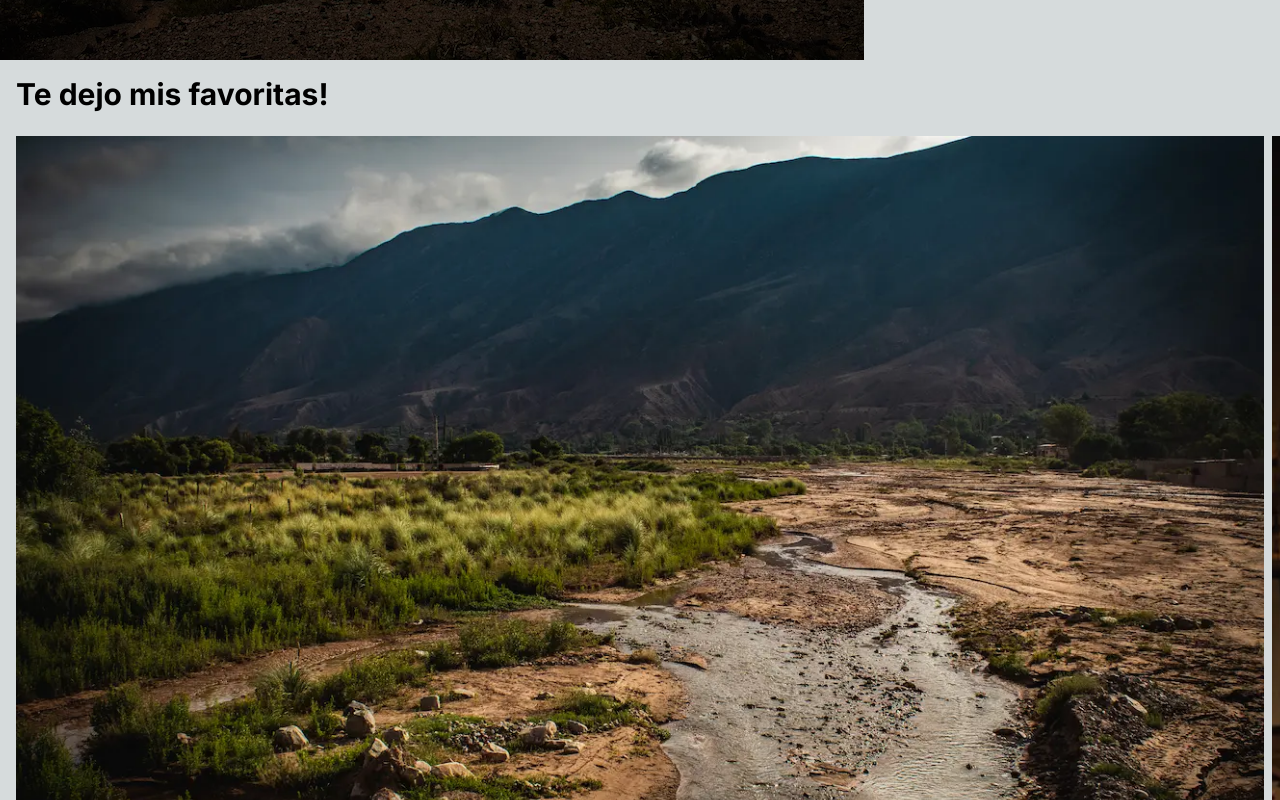
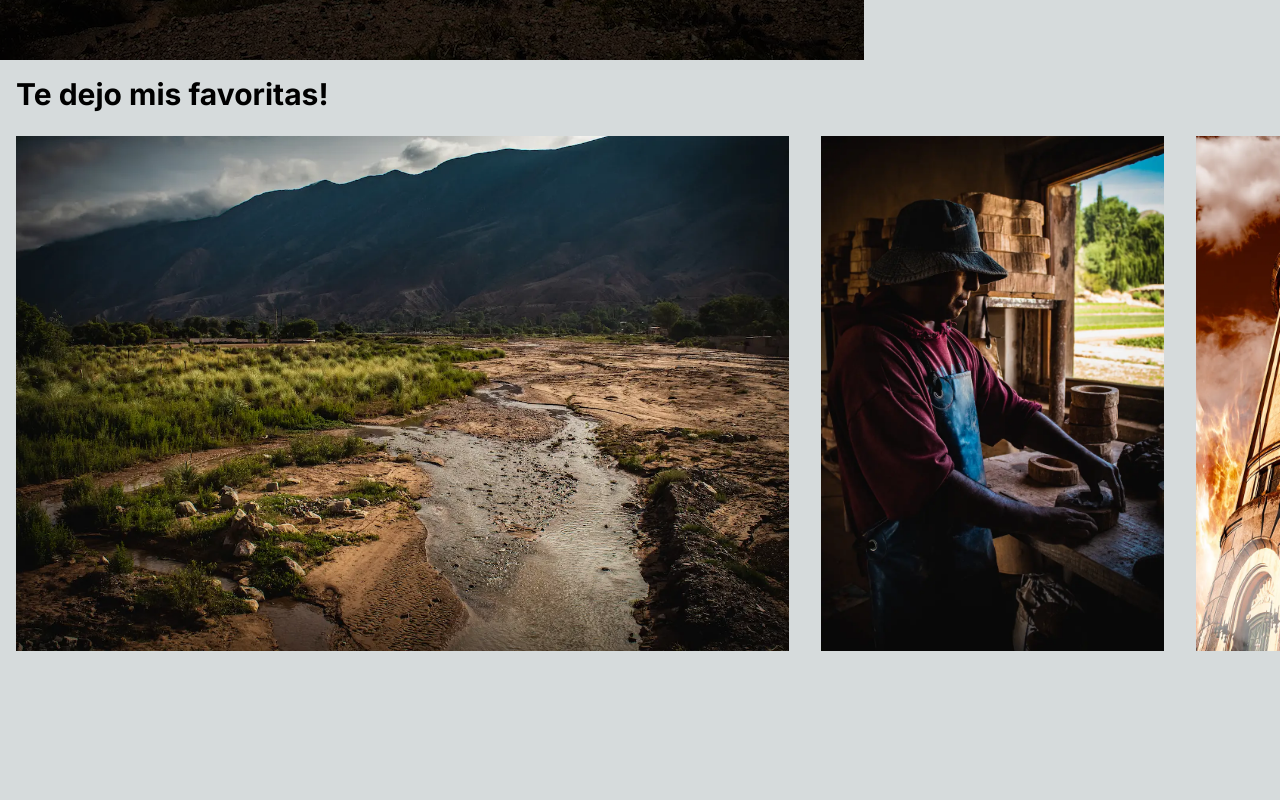
Before and after one commit to MatiasPViecho/1000lumens, a Next.js app: page / in a window 1280 px wide. Shown: the part 3020-3820 px from the top of the page. After the commit the page ends 3679 px from the top, so only its background shows below. Built offline with nearby package versions, Linux system fonts and the light colour scheme.

Commit message:
feat: corrected image sizes, add CTA

```diff
--- a/app/page.tsx
+++ b/app/page.tsx
@@ -20,11 +20,16 @@ export default function Home() {
       <div className="py-4">
         <h6 className="text-balance px-4 text-black font-bold text-3xl ">Te dejo mis favoritas!</h6>
       </div>
-      <ul className="flex w-full gap-2 overflow-x-scroll px-4 py-2">
-        <li className="w-full h-auto flex-none"><img  src="/photos/IMG_3705.webp" /></li>
-        <li className="w-full h-auto flex-none"><img  src="/photos/IMG_trabajo.webp" /></li>
-        <li className="w-full h-auto flex-none"><img  src="/photos/IMG_tanque.webp" /></li>
-        <li className="w-full h-auto flex-none"><img  src="/photos/IMG_4173.webp" /></li>
+      <ul className="flex w-full gap-8 overflow-x-scroll px-4 py-2">
+        <li className="flex-none max-h-[515px]"><img className="h-full max-h-[515px] w-auto" src="/photos/IMG_3705.webp" /></li>
+        <li className="flex-none max-h-[515px]"><img className="h-full max-h-[515px] " src="/photos/IMG_trabajo.webp" /></li>
+        <li className="flex-none max-h-[515px]"><img className="h-full max-h-[515px] " src="/photos/IMG_tanque.webp" /></li>
+        <li className="flex-none max-h-[515px]"><img className="h-full max-h-[515px] w-auto" src="/photos/IMG_4173.webp" /></li>
+        <li className="flex-none max-h-[515px] max-w-[300px]">
+          <div className="bg-black h-full w-full">
+            <p className="text-2xl text-white font-bold p-14 py-48 text-wrap">Te invito a ver las demás fotos ---&gt; </p>
+          </div>
+        </li>
       </ul>
     </main>
   );
```
